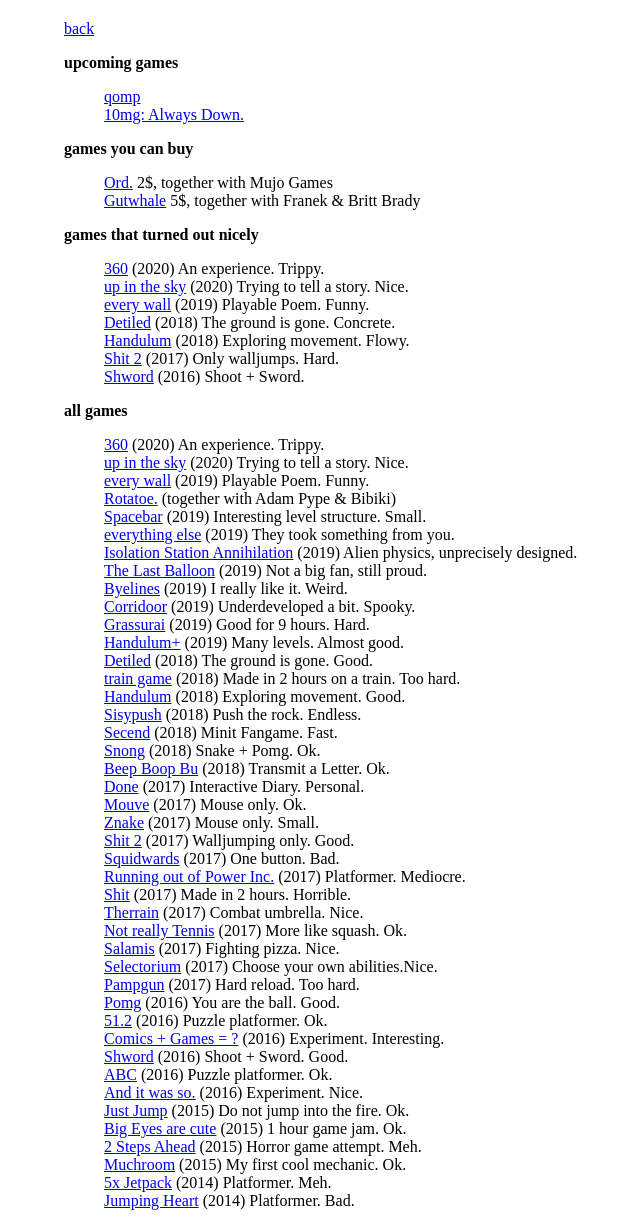
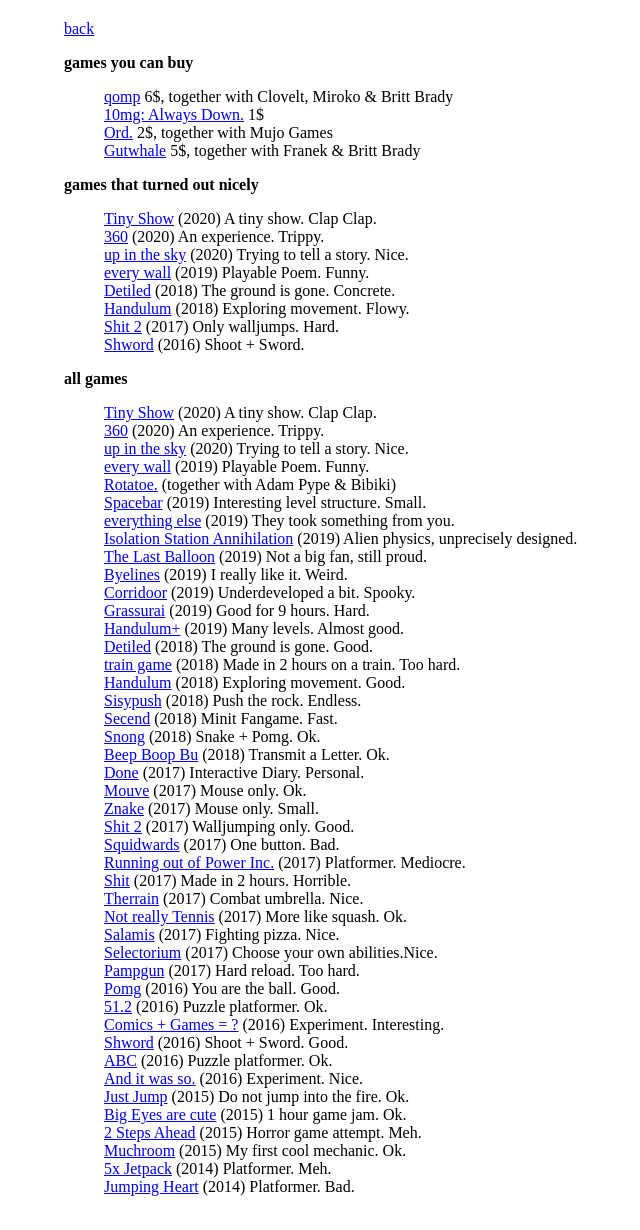
Before and after one commit to stuffedwombat/stuffedwombat.github.io, a Jekyll site: the page built from games.md, in a window 1280 px wide. Shown: the whole page, without its empty margins (260-900 px from the left). Built offline with Jekyll 4.4.1, drawn with Linux system fonts in a browser that asks for light colours; our own code applies the rules of GitHub Pages for plain Markdown files; comment, search, counter and statistics services are not loaded.

Commit message:
Update games.md

```diff
--- a/games.md
+++ b/games.md
@@ -1,14 +1,14 @@
 [back](index)
 
-**upcoming games**
-- <a href="https://store.steampowered.com/app/1066900?beta=1" target="_blank">qomp</a>
-- <a href="https://store.steampowered.com/app/1101800/10mg_Always_Down" target="_blank">10mg: Always Down.</a>
-
 **games you can buy**
+- <a href="https://store.steampowered.com/app/1066900?beta=1" target="_blank">qomp</a> 6$, together with Clovelt, Miroko & Britt Brady
+- <a href="https://store.steampowered.com/app/1101800/10mg_Always_Down" target="_blank">10mg: Always Down.</a> 1$
 - <a href="https://store.steampowered.com/app/1079000/Ord/" target="_blank">Ord.</a> 2$, together with Mujo Games
 - <a href="https://store.steampowered.com/app/1267810/Gutwhale" target="_blank">Gutwhale</a> 5$, together with Franek & Britt Brady
 
 **games that turned out nicely**
+
+- <a href="https://stuffedwombat.itch.io/tiny-show" target="_blank">Tiny Show</a> (2020) A tiny show. Clap Clap.
 - <a href="https://www.newgrounds.com/portal/view/767702" target="_blank">360</a> (2020) An experience. Trippy.
 - <a href="https://www.newgrounds.com/portal/view/752948" target="_blank">up in the sky</a> (2020) Trying to tell a story. Nice.
 - <a href="https://www.newgrounds.com/portal/view/744411" target="_blank">every wall</a> (2019) Playable Poem. Funny.
@@ -19,6 +19,7 @@
 
 
 **all games**
+- <a href="https://stuffedwombat.itch.io/tiny-show" target="_blank">Tiny Show</a> (2020) A tiny show. Clap Clap.
 - <a href="https://www.newgrounds.com/portal/view/767702" target="_blank">360</a> (2020) An experience. Trippy.
 - <a href="https://www.newgrounds.com/portal/view/752948" target="_blank">up in the sky</a> (2020) Trying to tell a story. Nice.
 - <a href="https://www.newgrounds.com/portal/view/744411" target="_blank">every wall</a> (2019) Playable Poem. Funny.
```
